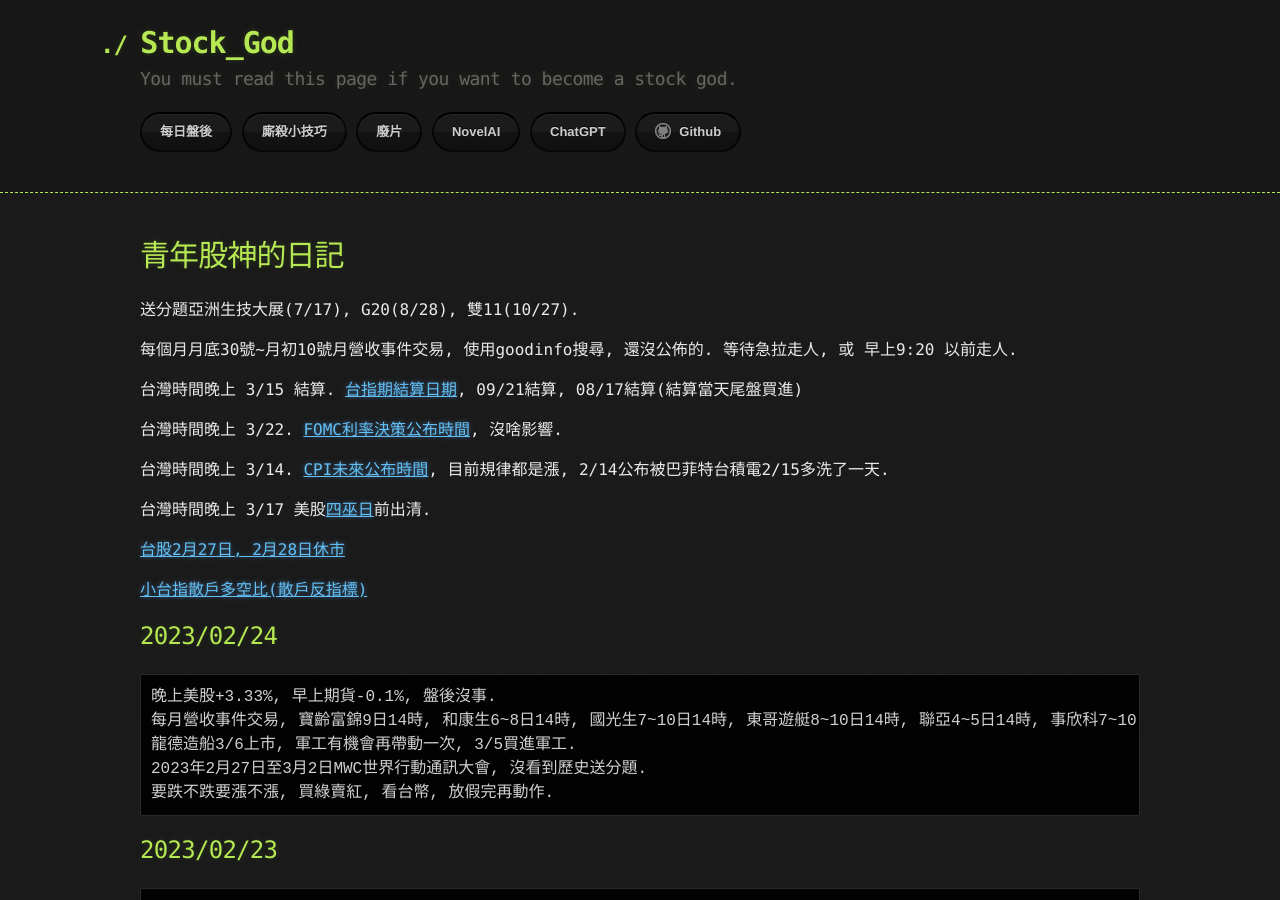
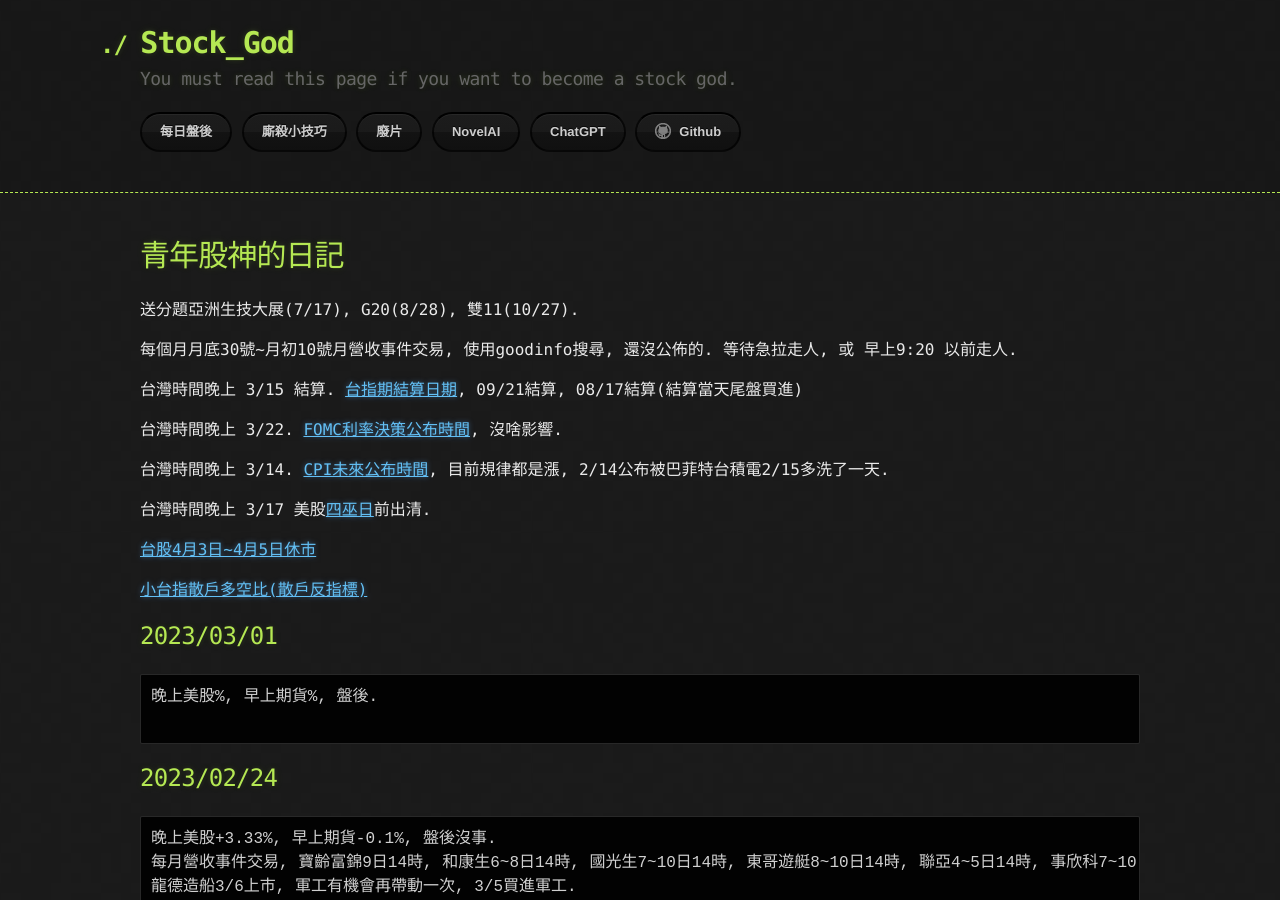
Before and after one commit to lepg5487/Stock_God, a Jekyll site: the page built from index.md, in a window 1280 px wide and 900 px high. Built offline with Jekyll 4.4.1, drawn with Linux system fonts in a browser that asks for light colours; our own code applies the rules of GitHub Pages for plain Markdown files.

Commit message:
Update index.md

````diff
--- a/index.md
+++ b/index.md
@@ -16,9 +16,15 @@ layout: testlayouts
 
 台灣時間晚上 3/17 美股[四巫日](https://www.taifex.com.tw/file/taifex/CHINESE/4/2023Calendar_cv1.pdf)前出清.
 
-[台股2月27日, 2月28日休市](https://www.twse.com.tw/zh/holidaySchedule/holidaySchedule)
+[台股4月3日~4月5日休市](https://www.twse.com.tw/zh/holidaySchedule/holidaySchedule)
 
 [小台指散戶多空比(散戶反指標)](https://www.macromicro.me/charts/20069/tw-mtx-long-to-short-ratio-of-individual-player)
+
+## 2023/03/01
+```
+晚上美股%, 早上期貨%, 盤後.
+
+```
 
 ## 2023/02/24
 ```
````
